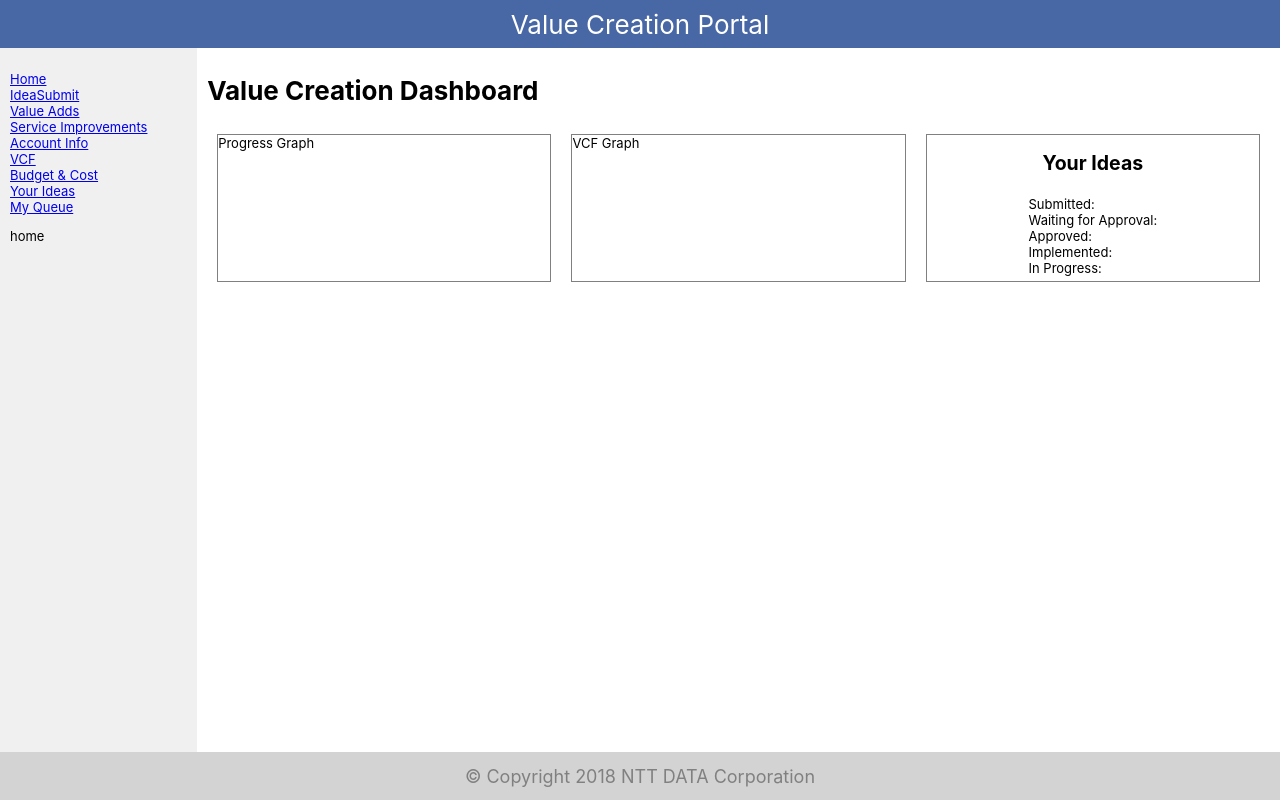
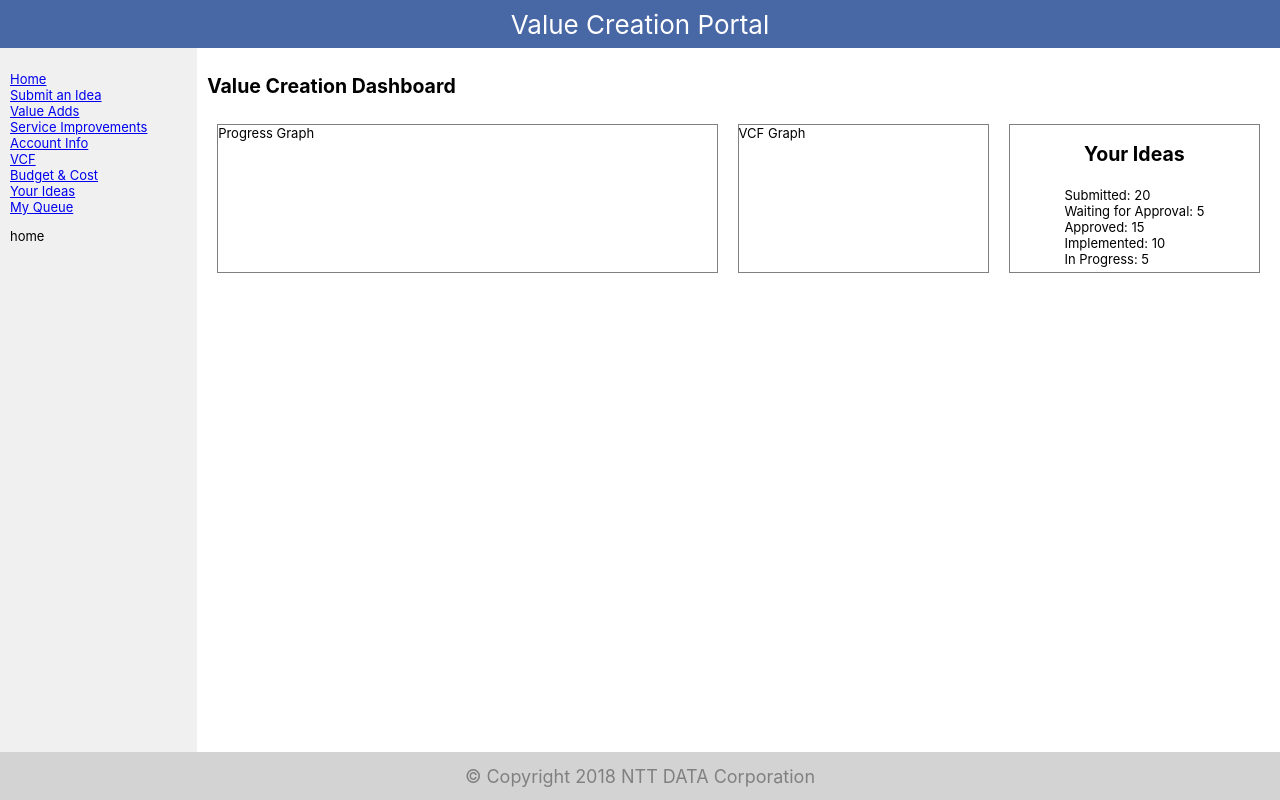
Before and after one commit to mahantesh21/valuecreation-app, a React (Create React App) app: page / in a window 1280 px wide. Built offline with nearby package versions, Linux system fonts and the light colour scheme.

Commit message:
add json data and bind with ideas panel in dashboard

```diff
--- a/src/assets/css/Dashboard.css
+++ b/src/assets/css/Dashboard.css
@@ -8,5 +8,4 @@
 .flex-row{
     flex:1;
     padding:5px;
-
 }
--- a/src/components/IdeaPanel.js
+++ b/src/components/IdeaPanel.js
@@ -1,17 +1,17 @@
 import React, {Component} from 'react';
-import '../assets/css/Dashboard.css'
+import '../assets/css/Dashboard.css';
 
 class IdeaPanel extends Component {
     render() {
         return (
-            <div className="panel-body">
+            <div className="panel-body" style={{ flex:1 }}>
                 <h2>Your Ideas</h2>
                 <div className="flex-row">
-                   <div>Submitted: </div>
-                   <div>Waiting for Approval: </div>
-                   <div>Approved: </div>
-                   <div>Implemented: </div>
-                   <div>In Progress: </div>
+                   <div>Submitted: {this.props.data.Submitted}</div>
+                   <div>Waiting for Approval: {this.props.data.WaitingForApproval}</div>
+                   <div>Approved: {this.props.data.Approved}</div>
+                   <div>Implemented: {this.props.data.Implemented}</div>
+                   <div>In Progress: {this.props.data.Progress}</div>
                 </div>
             </div>
         )
--- a/src/components/ProgressGraph.js
+++ b/src/components/ProgressGraph.js
@@ -4,7 +4,7 @@ import React, {Component} from 'react';
 class ProgressGraph extends Component {
     render() {
         return (
-            <div className="panel-body">
+            <div className="panel-body" style={{ flex:2 }}>
                 Progress Graph
             </div>
         )
--- a/src/components/SideBar.js
+++ b/src/components/SideBar.js
@@ -10,10 +10,6 @@ import BudgetAndCost from '../views/BudgetAndCost';
 import YourIdeas from '../views/YourIdeas';
 import MyQueue from '../views/MyQueue';
 import '../assets/css/SideBar.css';
-// Each logical "route" has two components, one for
-// the sidebar and one for the main area. We want to
-// render both of them in different places when the
-// path matches the current URL.
 const routes = [
   {
     path: "/",
@@ -80,7 +76,7 @@ function Sidebar() {
               <Link to="/">Home</Link>
             </li>
             <li>
-              <Link to="/IdeaSubmit">IdeaSubmit</Link>
+              <Link to="/IdeaSubmit">Submit an Idea</Link>
             </li>
             <li>
               <Link to="/ValueAdds">Value Adds</Link>
@@ -106,13 +102,7 @@ function Sidebar() {
           </ul>
 
           {routes.map((route, index) => (
-            // You can render a <Route> in as many places
-            // as you want in your app. It will render along
-            // with any other <Route>s that also match the URL.
-            // So, a sidebar or breadcrumbs or anything else
-            // that requires you to render multiple things
-            // in multiple places at the same URL is nothing
-            // more than multiple <Route>s.
+
             <Route
               key={index}
               path={route.path}
@@ -124,8 +114,6 @@ function Sidebar() {
 
         <div style={{ flex: 6, padding: "10px" }}>
           {routes.map((route, index) => (
-            // Render more <Route>s with the same paths as
-            // above, but different components this time.
             <Route
               key={index}
               path={route.path}
--- a/src/components/VCFGraph.js
+++ b/src/components/VCFGraph.js
@@ -4,7 +4,7 @@ import React, {Component} from 'react';
 class VCFGraph extends Component {
     render() {
         return (
-            <div className="panel-body">
+            <div className="panel-body" style={{ flex:1 }}>
                 VCF Graph
             </div>
         )
--- /dev/null
+++ b/src/data/IdeasStatus.json
@@ -0,0 +1,7 @@
+{
+    "Submitted" :20,
+    "WaitingForApproval":5,
+    "Approved":15,
+    "Implemented": 10,
+    "Progress":5
+}
--- a/src/views/Dashboard.js
+++ b/src/views/Dashboard.js
@@ -2,17 +2,21 @@ import React, {Component} from 'react'
 import ProgressGraph from '../components/ProgressGraph';
 import IdeaPanel from '../components/IdeaPanel';
 import VCFGraph from '../components/VCFGraph';
+import IdeaStatus from '../data/IdeasStatus.json';
 class Dashboard extends Component {
+    state = {
+        data: IdeaStatus
+    }
     render() {
         return (
             <div>
                 <div>
-                <h1>Value Creation Dashboard</h1>
+                <h2>Value Creation Dashboard</h2>
                 </div>
                 <div style={{ display: 'flex' }}>
                     <ProgressGraph/>
                     <VCFGraph/>
-                    <IdeaPanel/>
+                    <IdeaPanel  data={this.state.data}/>
                 </div>
 
             </div>
```
Also changed, not shown: 1 other file (tests, documents, lock files or other folders).
